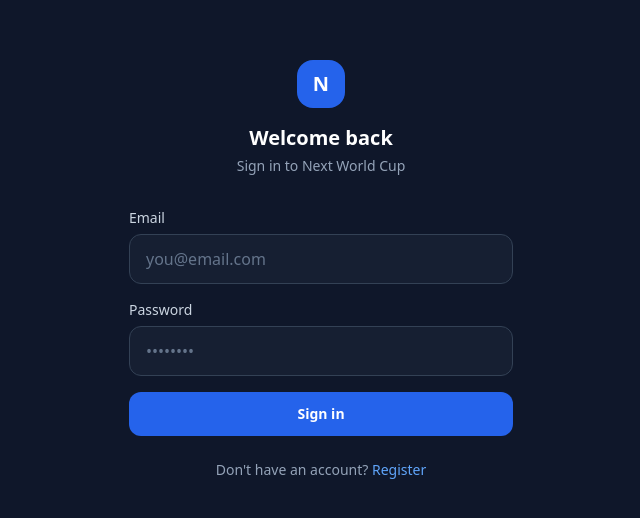
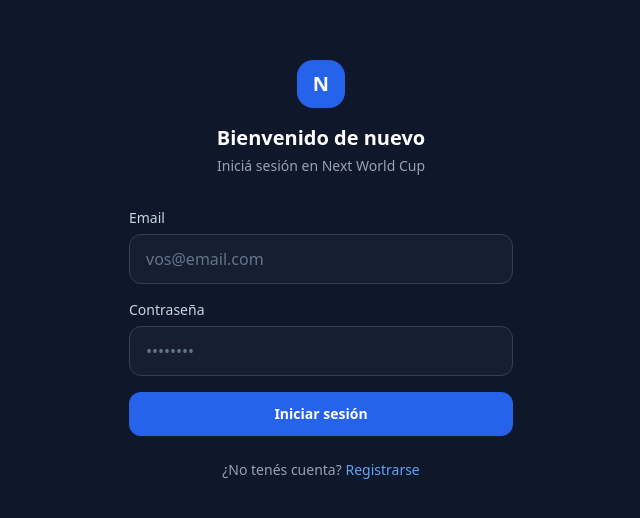
Before and after one commit to nextezeizasur-design/Prode-Next, a Next.js app: page /auth/login in a window 1280 px wide. Shown: the part 130-648 px from the top of the page, without its empty margins (319-959 px from the left). Built offline with nearby package versions, Linux system fonts and the light colour scheme; no server answers.

Commit message:
Update page.tsx

```diff
--- a/app/auth/login/page.tsx
+++ b/app/auth/login/page.tsx
@@ -10,8 +10,8 @@
 import { useToast } from "@/hooks/use-toast";
 
 const schema = z.object({
-  email: z.string().email(),
-  password: z.string().min(1, "Password is required"),
+  email: z.string().email("Email inválido"),
+  password: z.string().min(1, "La contraseña es requerida"),
 });
 
 type FormData = z.infer<typeof schema>;
@@ -47,16 +47,14 @@
   return (
     <div className="min-h-screen flex items-center justify-center bg-[#0F172A] px-4">
       <div className="w-full max-w-sm">
-        {/* Logo */}
         <div className="mb-8 text-center">
           <div className="mx-auto mb-4 flex h-12 w-12 items-center justify-center rounded-2xl bg-blue-600">
             <span className="text-white font-bold text-xl">N</span>
           </div>
-          <h1 className="text-xl font-bold text-white">Welcome back</h1>
-          <p className="mt-1 text-sm text-slate-400">Sign in to Next World Cup</p>
+          <h1 className="text-xl font-bold text-white">Bienvenido de nuevo</h1>
+          <p className="mt-1 text-sm text-slate-400">Iniciá sesión en Next World Cup</p>
         </div>
 
-        {/* Form */}
         <form onSubmit={handleSubmit(onSubmit)} className="space-y-4">
           <div>
             <label className="block text-sm font-medium text-slate-300 mb-1.5">
@@ -66,7 +64,7 @@
               {...register("email")}
               type="email"
               autoComplete="email"
-              placeholder="you@email.com"
+              placeholder="vos@email.com"
               className="w-full rounded-xl border border-slate-700 bg-slate-800/50 px-4 py-3 text-white placeholder-slate-500 focus:border-blue-500 focus:outline-none focus:ring-1 focus:ring-blue-500 transition-colors"
             />
             {errors.email && (
@@ -76,7 +74,7 @@
 
           <div>
             <label className="block text-sm font-medium text-slate-300 mb-1.5">
-              Password
+              Contraseña
             </label>
             <input
               {...register("password")}
@@ -95,14 +93,14 @@
             disabled={isPending}
             className="w-full rounded-xl bg-blue-600 py-3 text-sm font-semibold text-white hover:bg-blue-500 transition-colors disabled:opacity-60 disabled:cursor-not-allowed"
           >
-            {isPending ? "Signing in..." : "Sign in"}
+            {isPending ? "Ingresando..." : "Iniciar sesión"}
           </button>
         </form>
 
         <p className="mt-6 text-center text-sm text-slate-400">
-          Don't have an account?{" "}
+          ¿No tenés cuenta?{" "}
           <Link href="/auth/register" className="text-blue-400 hover:text-blue-300">
-            Register
+            Registrarse
           </Link>
         </p>
       </div>
```
